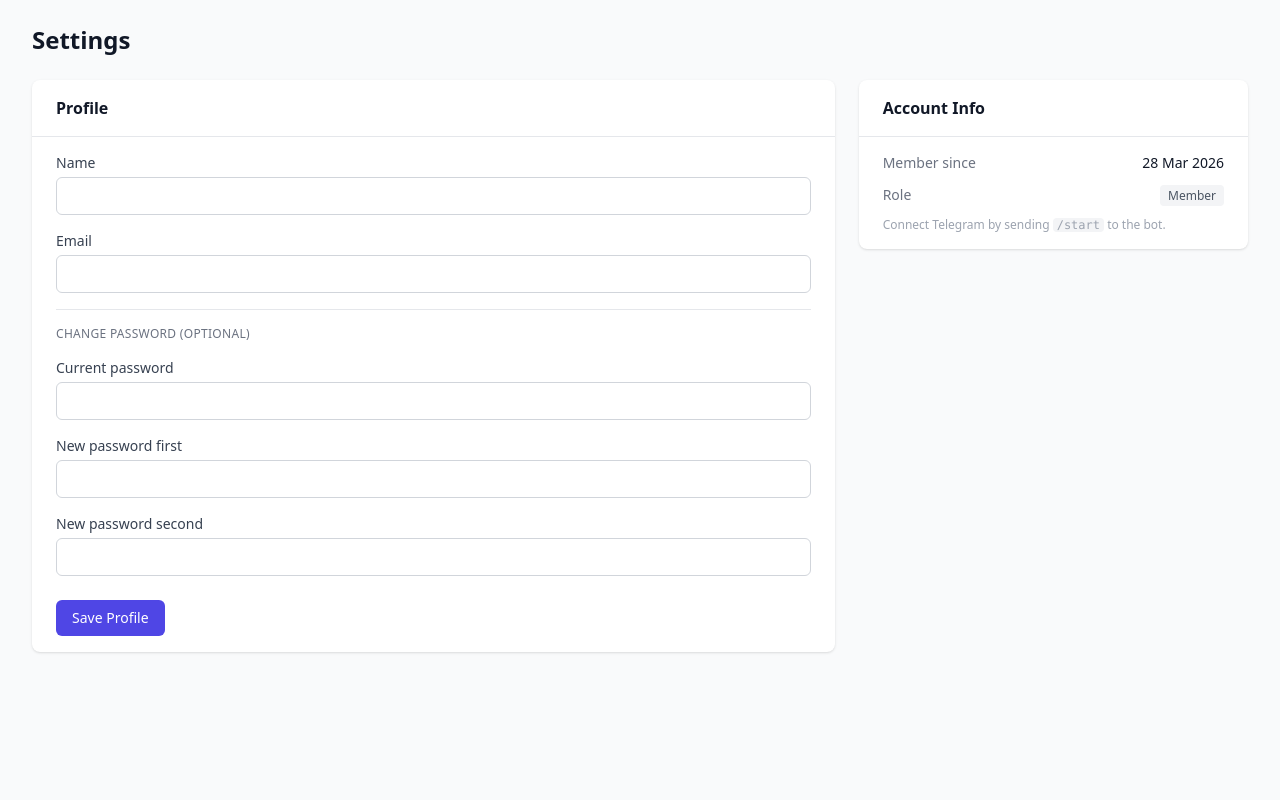
After one commit to okarabudka/family-finance-manager, a Symfony app: template templates/settings/index.html.twig in a window 1280 px wide. The commit adds this page. Run offline with Twig, Linux system fonts and the light colour scheme; the template is opened without the code that fills it, so the values that code supplies are empty; form fields are guessed from the names that the template uses; some libraries are stand-ins or nearby versions.

Commit message:
add account settings

```diff
--- a/templates/base.html.twig
+++ b/templates/base.html.twig
@@ -43,8 +43,12 @@
                         </a>
                     </div>
                 </div>
-                <div class="flex items-center gap-4">
-                    <span class="text-indigo-100 text-sm">{{ app.user.name }}</span>
+                <div class="flex items-center gap-2">
+                    <a href="{{ path('settings') }}"
+                       class="text-indigo-100 hover:text-white text-sm px-3 py-2 rounded hover:bg-indigo-700
+                              {{ app.request.attributes.get('_route') starts with 'settings' ? 'bg-indigo-700 text-white' : '' }}">
+                        {{ app.user.name }}
+                    </a>
                     <a href="{{ path('app_logout') }}"
                        class="text-indigo-100 hover:text-white text-sm px-3 py-2 rounded hover:bg-indigo-700">
                         Logout
--- /dev/null
+++ b/templates/settings/index.html.twig
@@ -0,0 +1,173 @@
+{% extends 'base.html.twig' %}
+
+{% block title %}Settings — Family Finance Manager{% endblock %}
+
+{% block content %}
+<div class="mb-6">
+    <h1 class="text-2xl font-bold text-gray-900">Settings</h1>
+</div>
+
+<div class="grid grid-cols-1 lg:grid-cols-3 gap-6">
+
+    {# Left column: Profile + Password #}
+    <div class="lg:col-span-2 space-y-6">
+
+        {# Profile #}
+        <div class="bg-white rounded-lg shadow">
+            <div class="px-6 py-4 border-b border-gray-200">
+                <h2 class="text-base font-semibold text-gray-900">Profile</h2>
+            </div>
+            <div class="px-6 py-4">
+                {{ form_start(profileForm) }}
+                <div class="space-y-4">
+                    <div>
+                        {{ form_label(profileForm.name, null, {label_attr: {class: 'block text-sm font-medium text-gray-700'}}) }}
+                        {{ form_widget(profileForm.name, {attr: {class: 'mt-1 block w-full rounded-md border border-gray-300 px-3 py-2 text-sm focus:border-indigo-500 focus:ring-indigo-500'}}) }}
+                        {{ form_errors(profileForm.name) }}
+                    </div>
+                    <div>
+                        {{ form_label(profileForm.email, null, {label_attr: {class: 'block text-sm font-medium text-gray-700'}}) }}
+                        {{ form_widget(profileForm.email, {attr: {class: 'mt-1 block w-full rounded-md border border-gray-300 px-3 py-2 text-sm focus:border-indigo-500 focus:ring-indigo-500'}}) }}
+                        {{ form_errors(profileForm.email) }}
+                    </div>
+                    <hr class="border-gray-200">
+                    <p class="text-xs text-gray-500 font-medium uppercase tracking-wide">Change Password (optional)</p>
+                    <div>
+                        {{ form_label(profileForm.currentPassword, null, {label_attr: {class: 'block text-sm font-medium text-gray-700'}}) }}
+                        {{ form_widget(profileForm.currentPassword, {attr: {class: 'mt-1 block w-full rounded-md border border-gray-300 px-3 py-2 text-sm focus:border-indigo-500 focus:ring-indigo-500'}}) }}
+                        <p class="mt-1 text-xs text-gray-400">{{ form_help(profileForm.currentPassword) }}</p>
+                    </div>
+                    <div>
+                        {{ form_label(profileForm.newPassword.first, null, {label_attr: {class: 'block text-sm font-medium text-gray-700'}}) }}
+                        {{ form_widget(profileForm.newPassword.first, {attr: {class: 'mt-1 block w-full rounded-md border border-gray-300 px-3 py-2 text-sm focus:border-indigo-500 focus:ring-indigo-500'}}) }}
+                        {{ form_errors(profileForm.newPassword.first) }}
+                    </div>
+                    <div>
+                        {{ form_label(profileForm.newPassword.second, null, {label_attr: {class: 'block text-sm font-medium text-gray-700'}}) }}
+                        {{ form_widget(profileForm.newPassword.second, {attr: {class: 'mt-1 block w-full rounded-md border border-gray-300 px-3 py-2 text-sm focus:border-indigo-500 focus:ring-indigo-500'}}) }}
+                        {{ form_errors(profileForm.newPassword) }}
+                    </div>
+                </div>
+                <div class="mt-6">
+                    <button type="submit"
+                            class="px-4 py-2 bg-indigo-600 text-white text-sm font-medium rounded-md hover:bg-indigo-700">
+                        Save Profile
+                    </button>
+                </div>
+                {{ form_rest(profileForm) }}
+                {{ form_end(profileForm) }}
+            </div>
+        </div>
+
+        {# Family Settings #}
+        {% if familyForm is not null %}
+        <div class="bg-white rounded-lg shadow">
+            <div class="px-6 py-4 border-b border-gray-200">
+                <h2 class="text-base font-semibold text-gray-900">Family Settings</h2>
+            </div>
+            <div class="px-6 py-4">
+                {{ form_start(familyForm) }}
+                <div class="space-y-4">
+                    <div>
+                        {{ form_label(familyForm.name, null, {label_attr: {class: 'block text-sm font-medium text-gray-700'}}) }}
+                        {{ form_widget(familyForm.name, {attr: {class: 'mt-1 block w-full rounded-md border border-gray-300 px-3 py-2 text-sm focus:border-indigo-500 focus:ring-indigo-500'}}) }}
+                        {{ form_errors(familyForm.name) }}
+                    </div>
+                    <div>
+                        {{ form_label(familyForm.currency, null, {label_attr: {class: 'block text-sm font-medium text-gray-700'}}) }}
+                        {{ form_widget(familyForm.currency, {attr: {class: 'mt-1 block w-full rounded-md border border-gray-300 px-3 py-2 text-sm focus:border-indigo-500 focus:ring-indigo-500'}}) }}
+                        {{ form_errors(familyForm.currency) }}
+                    </div>
+                </div>
+                <div class="mt-6">
+                    <button type="submit"
+                            class="px-4 py-2 bg-indigo-600 text-white text-sm font-medium rounded-md hover:bg-indigo-700">
+                        Save Family Settings
+                    </button>
+                </div>
+                {{ form_end(familyForm) }}
+            </div>
+        </div>
+        {% endif %}
+
+    </div>
+
+    {# Right column: Info + Members #}
+    <div class="space-y-6">
+
+        {# Account info #}
+        <div class="bg-white rounded-lg shadow">
+            <div class="px-6 py-4 border-b border-gray-200">
+                <h2 class="text-base font-semibold text-gray-900">Account Info</h2>
+            </div>
+            <div class="px-6 py-4 space-y-3 text-sm">
+                <div class="flex justify-between">
+                    <span class="text-gray-500">Member since</span>
+                    <span class="text-gray-900">{{ user.createdAt|date('d M Y') }}</span>
+                </div>
+                <div class="flex justify-between">
+                    <span class="text-gray-500">Role</span>
+                    <span class="text-gray-900">
+                        {% if 'ROLE_ADMIN' in user.roles %}
+                            <span class="px-2 py-0.5 rounded text-xs bg-indigo-100 text-indigo-800">Admin</span>
+                        {% else %}
+                            <span class="px-2 py-0.5 rounded text-xs bg-gray-100 text-gray-600">Member</span>
+                        {% endif %}
+                    </span>
+                </div>
+                {% if user.telegramUsername %}
+                <div class="flex justify-between">
+                    <span class="text-gray-500">Telegram</span>
+                    <span class="text-gray-900">@{{ user.telegramUsername }}</span>
+                </div>
+                {% endif %}
+                {% if user.telegramChatId %}
+                <div class="flex justify-between">
+                    <span class="text-gray-500">Chat ID</span>
+                    <span class="text-gray-900 font-mono text-xs">{{ user.telegramChatId }}</span>
+                </div>
+                {% endif %}
+                {% if not user.telegramChatId %}
+                <p class="text-xs text-gray-400 mt-2">
+                    Connect Telegram by sending <code class="bg-gray-100 px-1 rounded">/start</code> to the bot.
+                </p>
+                {% endif %}
+            </div>
+        </div>
+
+        {# Family Members #}
+        {% if family is not null %}
+        <div class="bg-white rounded-lg shadow">
+            <div class="px-6 py-4 border-b border-gray-200 flex items-center justify-between">
+                <h2 class="text-base font-semibold text-gray-900">
+                    {{ family.name }} Members
+                </h2>
+                <a href="{{ path('settings_users_new') }}"
+                   class="text-xs px-3 py-1.5 bg-indigo-600 text-white rounded hover:bg-indigo-700">
+                    + Add
+                </a>
+            </div>
+            <ul class="divide-y divide-gray-100">
+                {% for member in family.members %}
+                <li class="px-6 py-3 flex items-center justify-between">
+                    <div>
+                        <p class="text-sm font-medium text-gray-900">{{ member.name }}</p>
+                        <p class="text-xs text-gray-400">{{ member.email }}</p>
+                    </div>
+                    <div class="flex items-center gap-2">
+                        {% if 'ROLE_ADMIN' in member.roles %}
+                            <span class="px-2 py-0.5 rounded text-xs bg-indigo-100 text-indigo-700">Admin</span>
+                        {% endif %}
+                        {% if member.telegramChatId %}
+                            <span class="text-xs text-green-600" title="Telegram connected">✓ TG</span>
+                        {% endif %}
+                    </div>
+                </li>
+                {% endfor %}
+            </ul>
+        </div>
+        {% endif %}
+
+    </div>
+</div>
+{% endblock %}
```
Also changed, not shown: src/Controller/Web/SettingsController.php (added, +131 -0 lines), src/Form/FamilySettingsFormType.php (added, +49 -0 lines), src/Form/NewUserFormType.php (added, +61 -0 lines), src/Form/ProfileFormType.php (added, +57 -0 lines), templates/settings/new_user.html.twig (added, +62 -0 lines).
